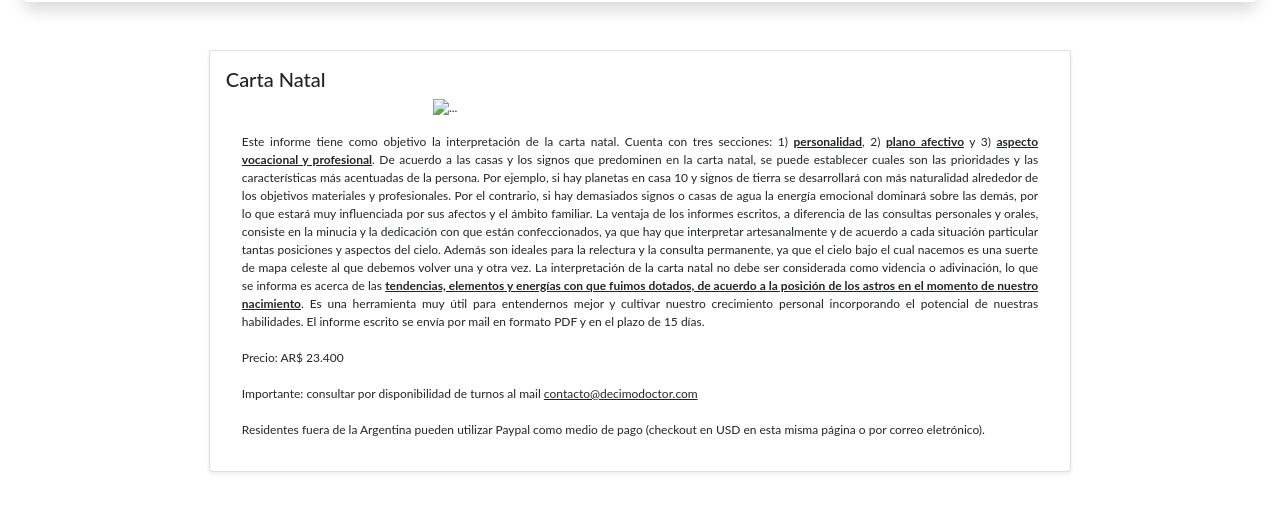
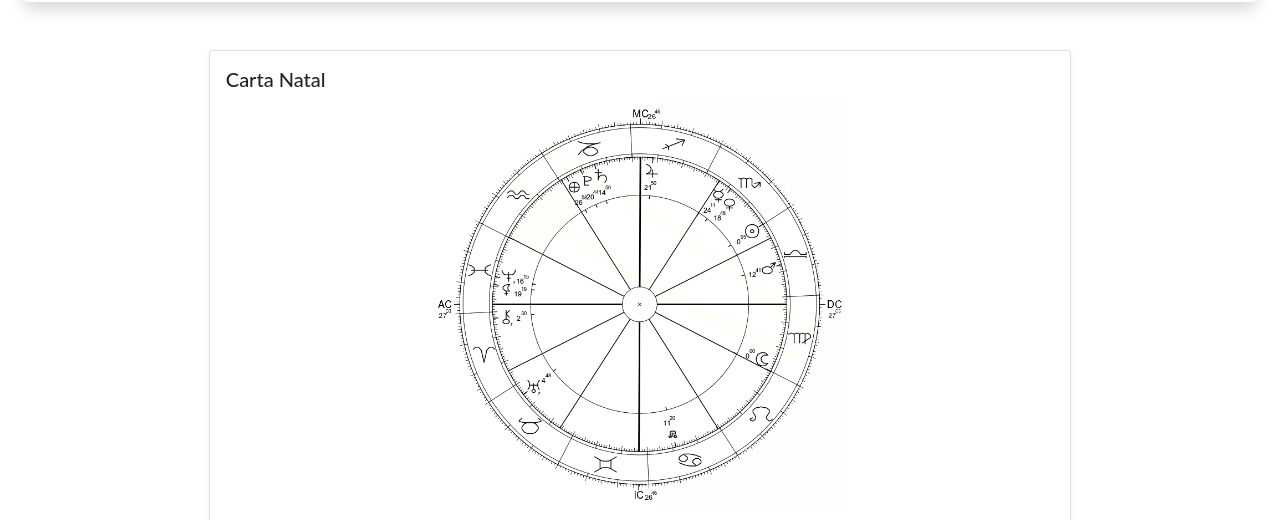
Before and after one commit to juanmarcoste/decimo-doctor, a plain HTML site: page cartanatal.html in a window 1280 px wide. Shown: the part 250-770 px from the top of the page. Drawn offline with nearby package versions, Linux system fonts and the light colour scheme; a web font is replaced by a local one.

Commit message:
Update cartanatal.html

```diff
--- a/cartanatal.html
+++ b/cartanatal.html
@@ -170,7 +170,7 @@ Astrología
   <div class="row g-0">
     <h5 class="card-title">Carta Natal</h5>
     <div class="col-12">
-      <img src="images/Sevicios Astrologicos Decimo Doctor 2022.png" class="img-fluid mx-auto d-block w-50" alt="..." />
+      <img src="images/SeviciosAstrologicos2022.png" class="img-fluid mx-auto d-block w-50" alt="..." />
     </div>
     <div class="col-12">
       <div class="card-body">
```
